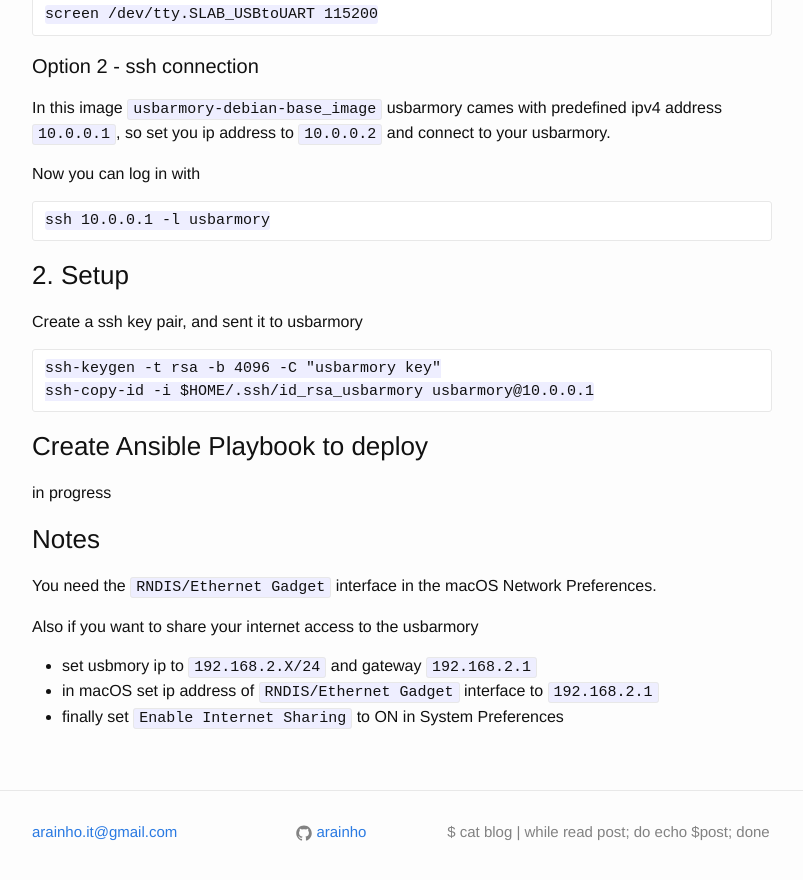
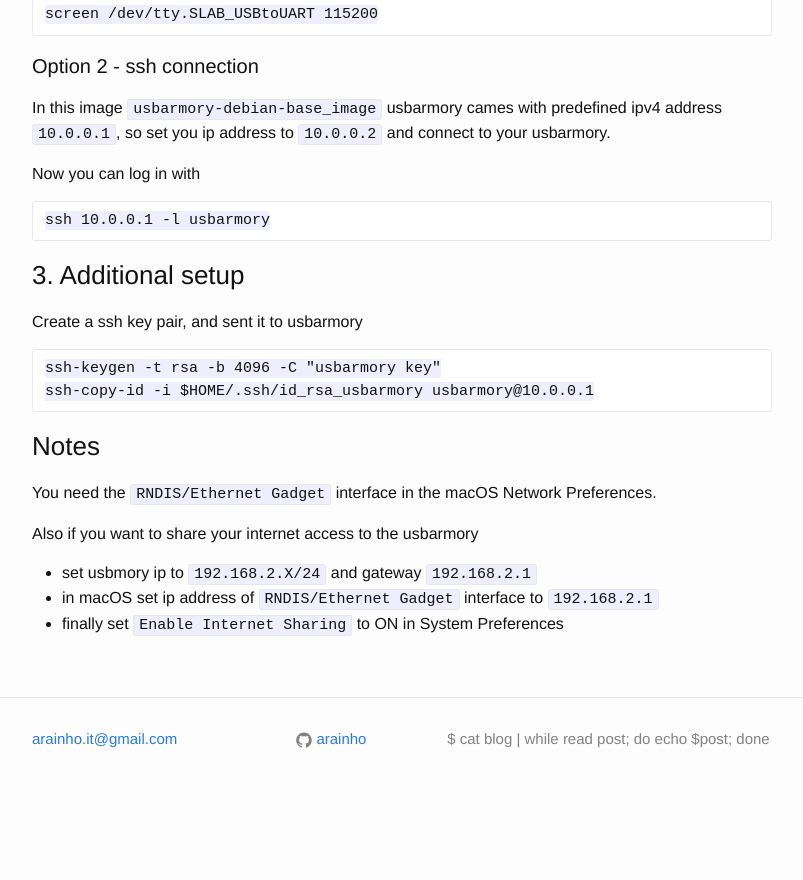
Before and after one commit to arainho/arainho.github.io, a Jekyll site: the page built from _posts/2019-04-19-usbarmory-setup.md, in a window 1280 px wide and 900 px high, scrolled down 724 px. Shown: the top 880 px of the window, without its empty margins (238-1041 px from the left). Built offline with Jekyll 4.4.1, drawn with Linux system fonts in a browser that asks for light colours; our own code applies the rules of GitHub Pages for plain Markdown files; after the commit the page ends 1535 px from its top, so only the background shows below that.

Commit message:
remove not used lines

````diff
--- a/_posts/2019-04-19-usbarmory-setup.md
+++ b/_posts/2019-04-19-usbarmory-setup.md
@@ -28,16 +28,12 @@ Now you can log in with
 ssh 10.0.0.1 -l usbarmory
 ```
 
-### 2. Setup
+### 3. Additional setup
 Create a ssh key pair, and sent it to usbarmory
 ```
 ssh-keygen -t rsa -b 4096 -C "usbarmory key"
 ssh-copy-id -i $HOME/.ssh/id_rsa_usbarmory usbarmory@10.0.0.1
 ```
-
-### Create Ansible Playbook to deploy
-in progress
-
 
 ### Notes
 You need the `RNDIS/Ethernet Gadget` interface in the macOS Network Preferences.
````
